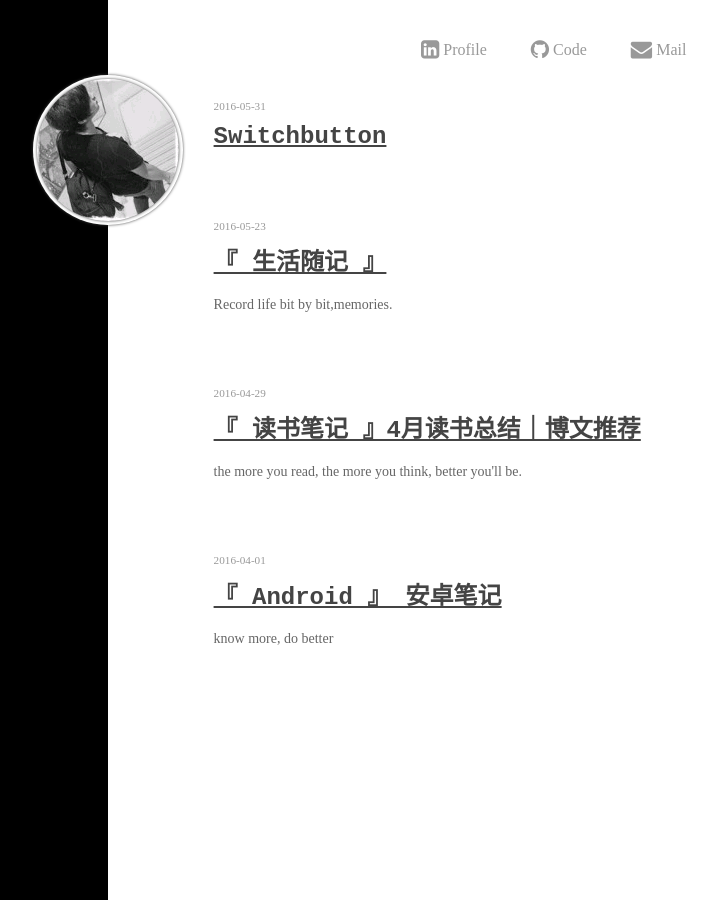
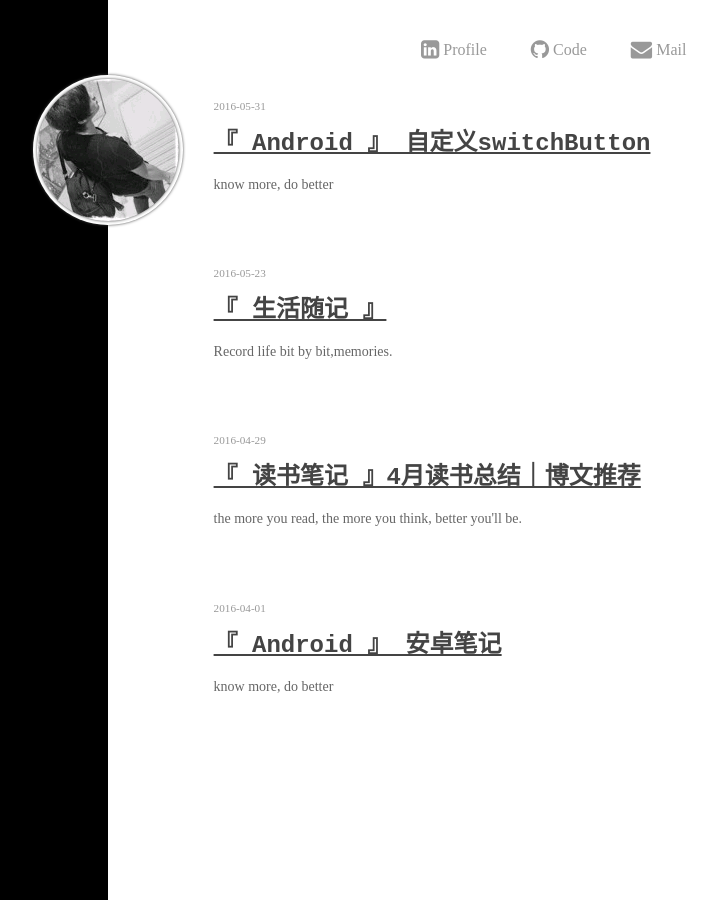
Before and after one commit to GSven/GSven.github.io, a Jekyll site: the page built from index.html, in a window 1280 px wide. Shown: the whole page, without its empty margins (276-993 px from the left). Built offline with Jekyll 4.4.1, drawn with Linux system fonts in a browser that asks for light colours; the list of posts is cut into pages by our own code; comment, search, counter and statistics services are not loaded.

Commit message:
update .md

```diff
--- a/_posts/python/2016-05-31-SwitchButton.md
+++ b/_posts/python/2016-05-31-SwitchButton.md
@@ -1,16 +1,23 @@
-#自定义switchButton#
+---
+layout: post
+published: true
+title: 『 Android 』 自定义switchButton
+description: know more, do better
+---
+
+# 自定义switchButton #
 
 **good good study,day day up!**
 
 ![效果图](https://github.com/GSven/GSven.github.io/raw/master/gif/img_kaiguan.gif)
 
-![示例图](https://github.com/GSven/GSven.github.io/raw/master/images/img_kai.jpg)
+![示例图](https://github.com/GSven/GSven.github.io/raw/master/images/img_kai.png)
 
-![示例图1](https://github.com/GSven/GSven.github.io/raw/master/images/img_kai1.jpg)
+![示例图1](https://github.com/GSven/GSven.github.io/raw/master/images/img_kai1.png)
 
-![示例图2](https://github.com/GSven/GSven.github.io/raw/master/images/img_kai2.jpg)
+![示例图2](https://github.com/GSven/GSven.github.io/raw/master/images/img_kai2.png)
 
-![示例图3](https://github.com/GSven/GSven.github.io/raw/master/images/img_kai3.jpg)
+![示例图3](https://github.com/GSven/GSven.github.io/raw/master/images/img_kai3.png)
 
 *分析*
 
@@ -59,7 +66,8 @@
 `/**
  * Created by Administrator on 2016/5/27.
  * @Description  自定义swithchButton
- */`
+ */
+`
 
 `public class MySwitchButtonView extends View {`
 
```
